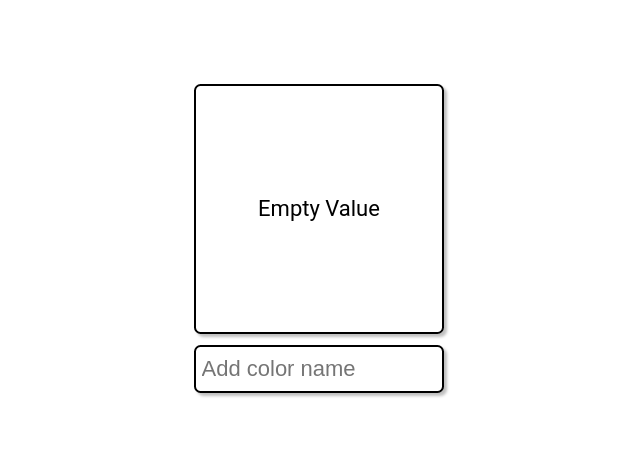
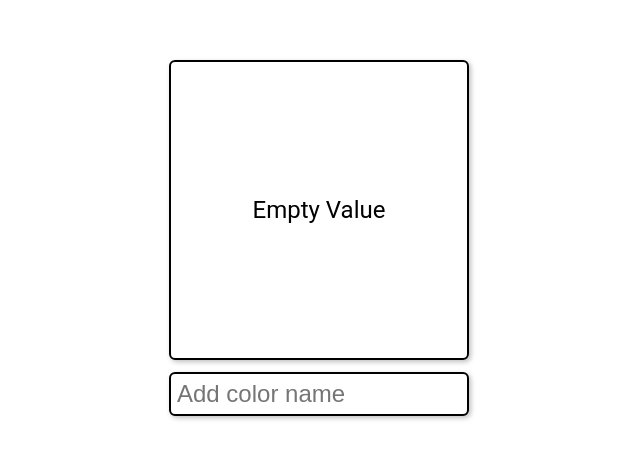
Before and after one commit to jordanr2m/react-color-changer, a React (Create React App) app: page / in a window 1280 px wide. Shown: the part 162-620 px from the top of the page, without its empty margins (321-961 px from the left). Built offline with nearby package versions, Linux system fonts and the light colour scheme.

Commit message:
Added prevent default so enter will not submit form. Made some style changes.

```diff
--- a/src/ColorBox.js
+++ b/src/ColorBox.js
@@ -2,9 +2,9 @@ import React from 'react'
 
 const ColorBox = ({ color }) => {
   return (
-    <div className='colorBox' style={color ? { backgroundColor: color} : null}>
+    <section className='colorBox' style={{ backgroundColor: color}}>
         <p>{color ? color : "Empty Value"}</p>
-    </div>
+    </section>
   )
 }
 
--- a/src/ColorInput.js
+++ b/src/ColorInput.js
@@ -2,14 +2,16 @@ import React from 'react'
 
 const ColorInput = ({ color, setColor }) => {
     return (
-        <form className='colorInput'>
+        <form className='colorInput' onSubmit={e => e.preventDefault()}>
             <label htmlFor='addItem'>Add color name</label>
             <input
+                autoFocus
+                required
                 id='color-input'
                 type='text'
                 placeholder='Add color name'
-                autoFocus
 
+                // CONTROL the input
                 value={color}
                 onChange={e => setColor(e.target.value)}
             />
--- a/src/index.css
+++ b/src/index.css
@@ -1,4 +1,4 @@
-/* Reset (instructor calls it) */
+/* Reset */
 * {
   margin: 0;
   padding: 0;
@@ -6,49 +6,48 @@
 }
 
 html {
-  font-size: 22px;
+  font-size: 24px;
 }
 
 body {
   min-height: 100vh;
-  font-family: 'Roboto', 'Oxygen',
-    'Ubuntu', 'Cantarell', 'Fira Sans', 'Droid Sans', 'Helvetica Neue',
-    sans-serif;
+  font-family: 'Roboto', sans-serif;
   -webkit-font-smoothing: antialiased;
   -moz-osx-font-smoothing: grayscale;
 }
 
 .App {
+  min-height: 100vh;
   display: flex;
   flex-direction: column;
   justify-content: center;
   align-items: center;
-  height: 100vh;
-  width: 100%;
 }
 
 .colorBox,
 .colorInput input[type='text'] {
-  border: 2px solid black;
-  border-radius: 0.3rem;
-  box-shadow: 3px 3px 3px rgba(0, 0, 0, 0.25);
+  border: 2px solid #000;
+  border-radius: 0.25rem;
+  box-shadow: 2px 2px 5px rgba(0, 0, 0, 0.25);
 }
 
 .colorBox {
-  height: 250px;
-  width: 250px;
-  display: flex;
-  justify-content: center;
-  align-items: center;
+  height: 300px;
+  width: 300px;
+  display: grid;
+  place-content: center;
+}
+
+form {
+  width: 300px;
 }
 
 .colorInput input[type='text'] {
-  width: 250px;
-  height: 48px;
+  padding: 0.25rem;
+  margin-top: 0.5rem;
+  width: 100%;
   font-size: 1rem;
-  padding: 0.25rem;
   outline: none;
-  margin-top: 0.5rem;
 }
 
 .colorInput label {
```
